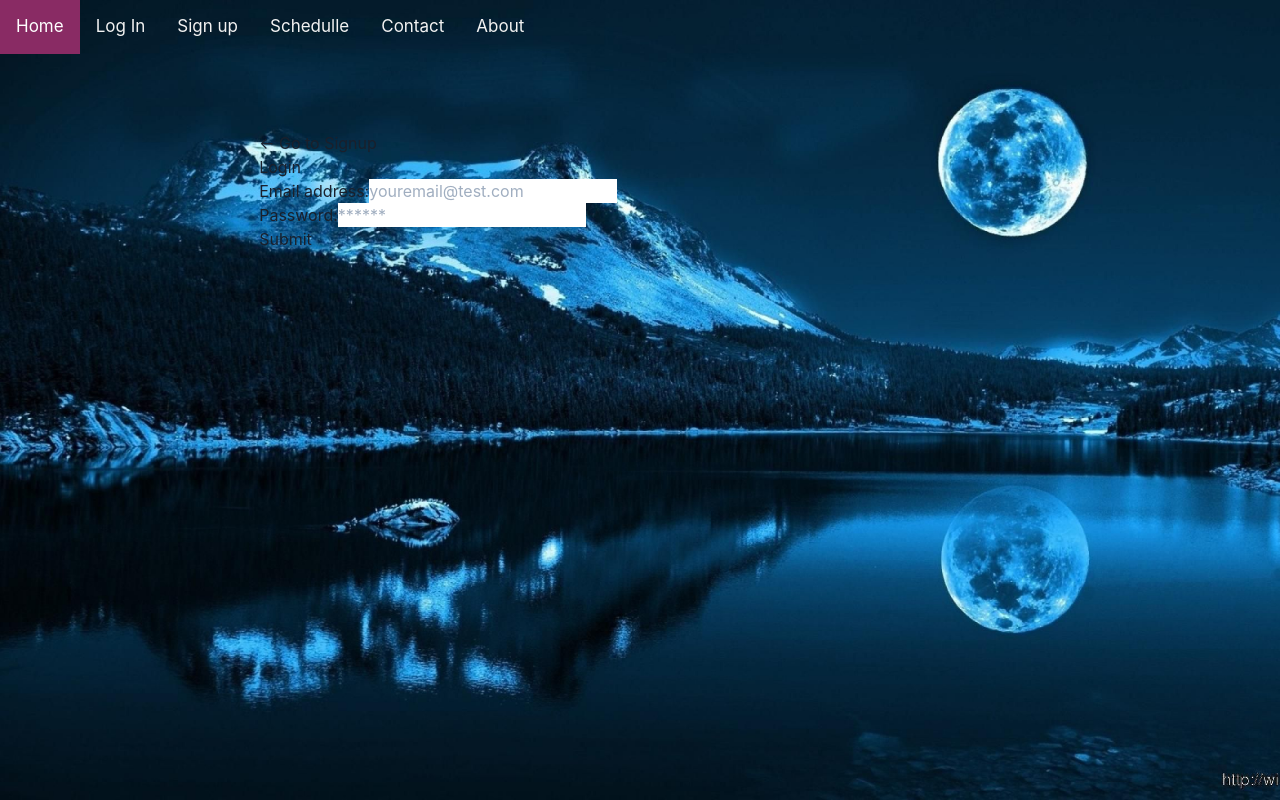
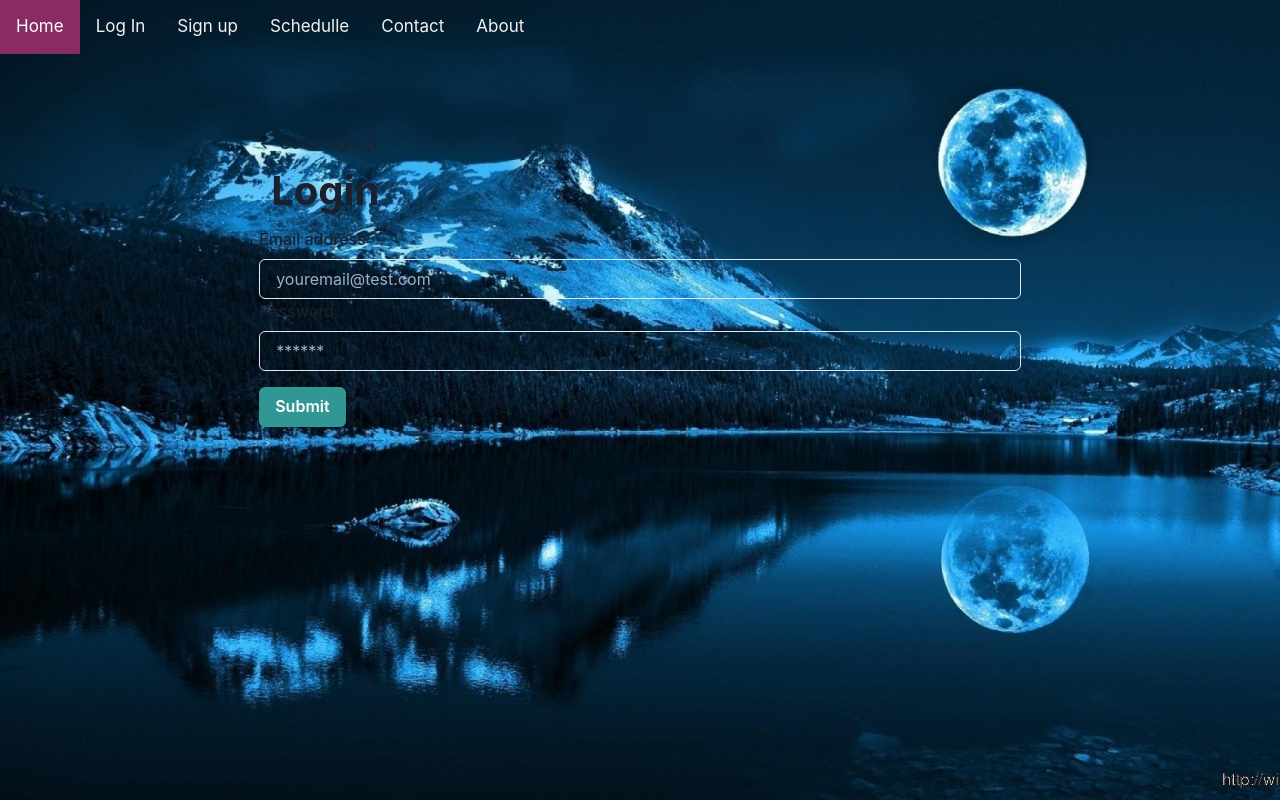
Before and after one commit to rogers0404/lunar-video-app, a React (Create React App) app in the folder client/: page /login in a window 1280 px wide. Built offline with nearby package versions, Linux system fonts and the light colour scheme.

Commit message:
Added login functionality

```diff
--- a/client/src/components/Login/Login.js
+++ b/client/src/components/Login/Login.js
@@ -3,6 +3,7 @@ import { useMutation } from '@apollo/react-hooks';
 import { Link } from "react-router-dom";
 import { LOGIN } from "../../utils/mutations"
 import Auth from "../../utils/auth";
+import { Container, Text, Heading, FormControl, FormLabel, Input, Button } from "@chakra-ui/react";
 
 function Login(props) {
   const [formState, setFormState] = useState({ email: '', password: '' })
@@ -33,8 +34,36 @@ function Login(props) {
         ← Go to Signup
       </Link>
 
-      <h2>Login</h2>
-      <form onSubmit={handleFormSubmit}>
+      <Heading as="h2" size="xl" fontSize={{ base: "20px", md: "34px", lg: "40px" }} padding="3">Login</Heading>
+
+      <FormControl id="formSubmit" className="email" onSubmit={handleFormSubmit}>
+        <FormLabel>Email address</FormLabel>
+        <Input type="email" placeholder="youremail@test.com"
+            name="email"
+            id="email"
+            onChange={handleChange}/>
+        <FormLabel>Password</FormLabel>
+        <Input placeholder="******" type="password"
+            name="password"
+            id="pwd"
+            onChange={handleChange} />
+          {
+          error ?
+            <Container>
+              <Text fontSize={{ base: "8px", md: "12px", lg: "16px" }}>The provided credentials are incorrect</Text>
+            </Container> : null
+        }
+        <Button
+            mt={4}
+            colorScheme="teal"
+            isLoading={props.isSubmitting}
+            type="submit"
+          >
+            Submit
+          </Button>
+      </FormControl>
+
+{/*       <form onSubmit={handleFormSubmit}>
         <div className="flex-row space-between my-2">
           <label htmlFor="email">Email address:</label>
           <input
@@ -65,7 +94,7 @@ function Login(props) {
             Submit
           </button>
         </div>
-      </form>
+      </form> */}
     </div>
   );
 }
```
